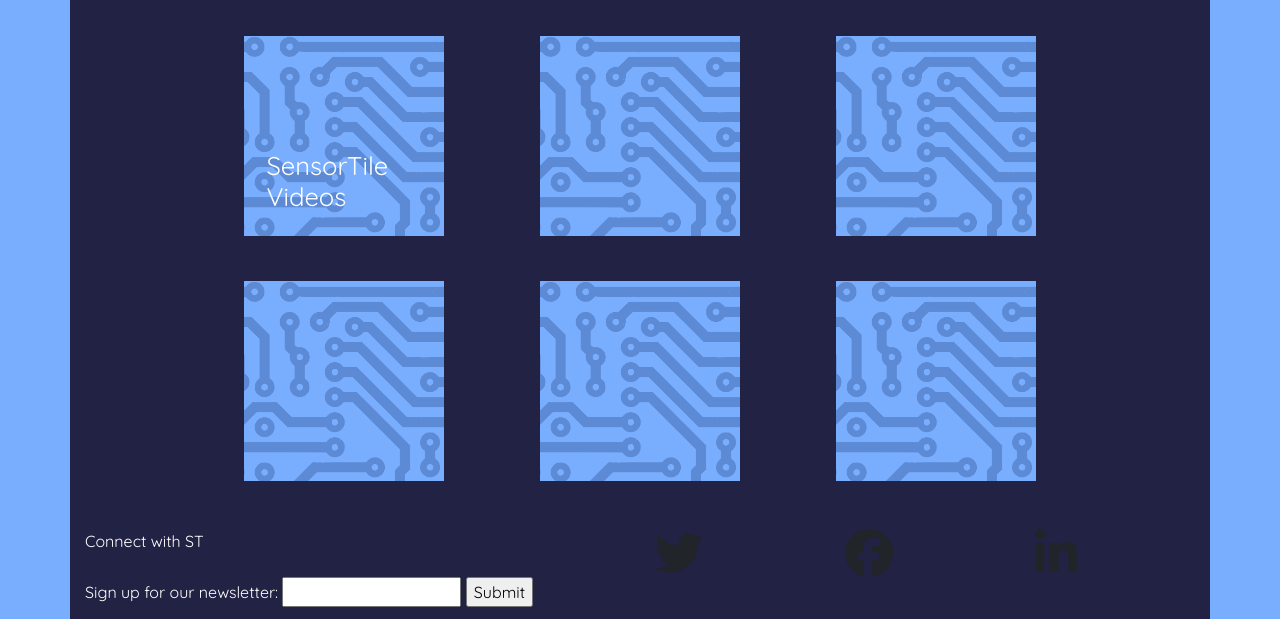
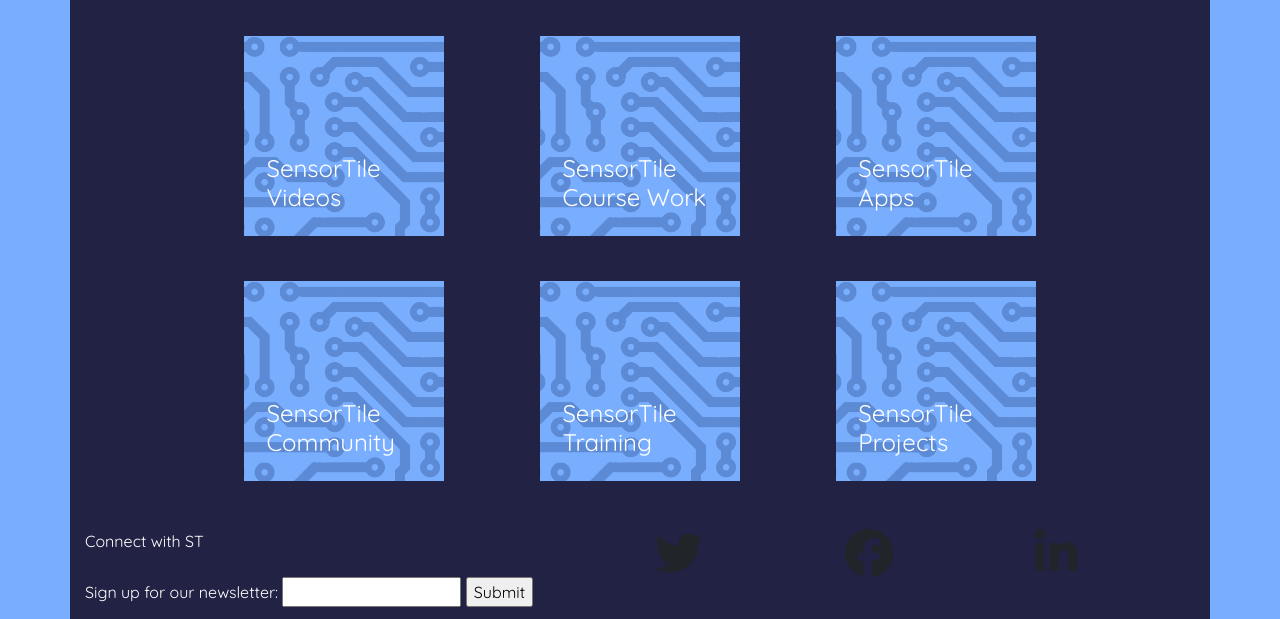
Before and after one commit to stmMicroWebsite/Trial-Website, a PHP site: page / in a window 1280 px wide. Shown: the part 1152-1771 px from the top of the page. Run offline with PHP 8.4, Linux system fonts and the light colour scheme; some libraries are stand-ins or nearby versions.

Commit message:
added all box labels

```diff
--- a/index.html
+++ b/index.html
@@ -117,22 +117,43 @@
         </div>
 
         <div class="col-md-4">
-          <img class="boxes" src="test.png">
+          <a href="video_demo.html" style="color:white;">
+            <img class="boxes" src="test.png">
+            <h3 class="box-label">SensorTile<br/>Course Work</h3>
+          </a>
         </div>
+
         <div class="col-md-4">
-          <img class="boxes" src="test.png">
+          <a href="video_demo.html" style="color:white;">
+            <img class="boxes" src="test.png">
+            <h3 class="box-label">SensorTile<br/>Apps</h3>
+          </a>
         </div>
+
       </div>
       <div class="row boxed-links">
+
         <div class="col-md-4">
-          <img class="boxes" src="test.png">
+          <a href="video_demo.html" style="color:white;">
+            <img class="boxes" src="test.png">
+            <h3 class="box-label">SensorTile<br/>Community</h3>
+          </a>
         </div>
+
         <div class="col-md-4">
-          <img class="boxes" src="test.png">
+          <a href="video_demo.html" style="color:white;">
+            <img class="boxes" src="test.png">
+            <h3 class="box-label">SensorTile<br/>Training</h3>
+          </a>
         </div>
+
         <div class="col-md-4">
-          <img class="boxes" src="test.png">
+          <a href="video_demo.html" style="color:white;">
+            <img class="boxes" src="test.png">
+            <h3 class="box-label">SensorTile<br/>Projects</h3>
+          </a>
         </div>
+
       </div>
     </div>
 
--- a/style.css
+++ b/style.css
@@ -18,7 +18,7 @@
 }
 
 h3 {
-  font-size: 1.6rem;
+  font-size: 1.5rem;
 }
 
 p {
```
